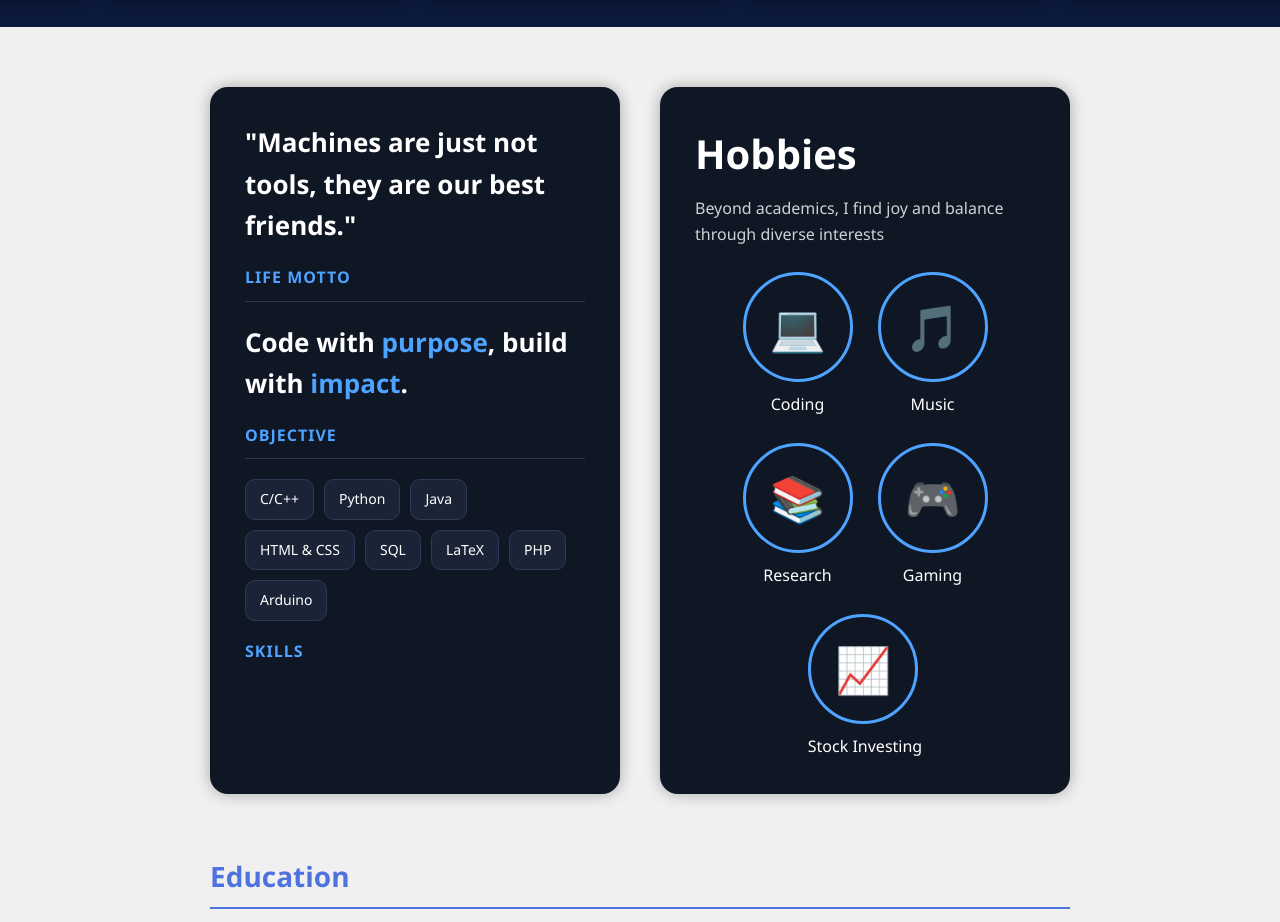
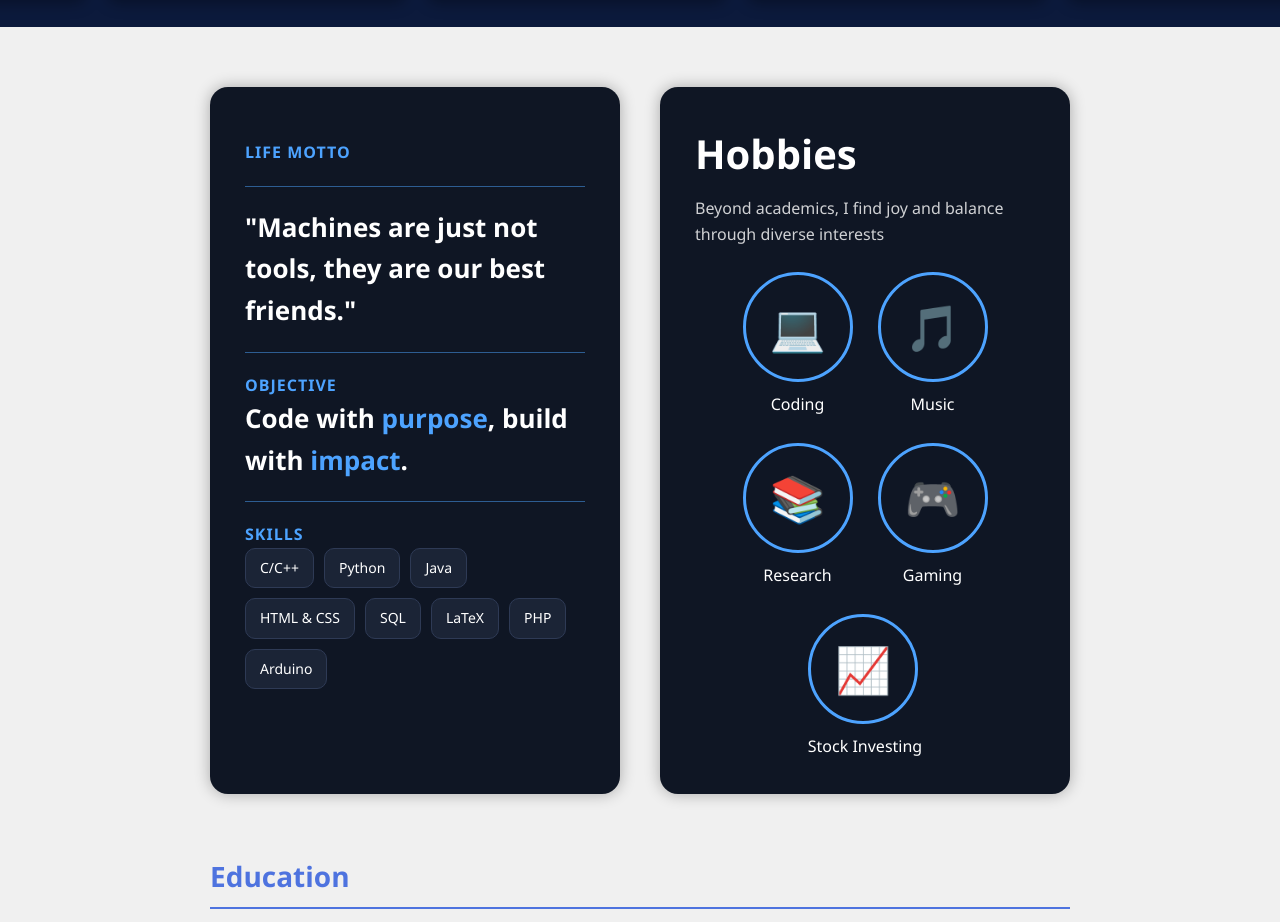
Before and after one commit to lieutankhoasolid/khoalieu.github.io, a plain HTML site: page index.html in a window 1280 px wide. Shown: the part 1883-2805 px from the top of the page. Drawn offline with Linux system fonts and the light colour scheme.

Commit message:
Update index.html

```diff
--- a/index.html
+++ b/index.html
@@ -242,11 +242,15 @@
 
 /* DIVIDER LINES */
 .divider {
+  width: 100%;
+  height: 1px;
+  background: rgba(255,255,255,0.22);
+  background: #4da3ff;
+  opacity: 0.5;
   border: none;
-  height: 1px;
-  background: rgba(255,255,255,0.15);
-  margin: 10px 0 20px 0;
+  margin: 20px 0;
 }
+
 
 /* SKILLS & INTERESTS LIST FORMAT */
 .skills-list, .interests-list {
@@ -392,19 +396,24 @@
     <section class="info-section">
 
   <!-- LEFT CARD -->
-  <div class="info-card">
+<div class="info-card">
 
-    <p class="big-text">"Machines are just not tools, they are our best friends."</p>
+    <!-- LIFE MOTTO -->
     <h3>LIFE MOTTO</h3>
     <hr class="divider">
+    <p class="big-text">"Machines are just not tools, they are our best friends."</p>
 
+    <!-- OBJECTIVE -->
+    <hr class="divider">
+    <h3>OBJECTIVE</h3>
     <p class="big-text">
       Code with <span class="highlight">purpose</span>,
       build with <span class="highlight">impact</span>.
     </p>
-    <h3>OBJECTIVE</h3>
+
+    <!-- SKILLS -->
     <hr class="divider">
-
+    <h3>SKILLS</h3>
     <div class="skills-list">
       <span>C/C++</span>
       <span>Python</span>
@@ -415,13 +424,10 @@
       <span>PHP</span>
       <span>Arduino</span>
     </div>
-    <h3>SKILLS</h3>
+
+</div>
 
 
-
-
-
-  </div>
 
   <!-- RIGHT CARD (HOBBIES) -->
   <div class="info-card">
```
